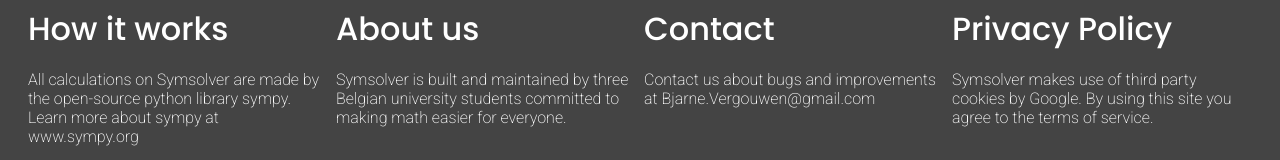
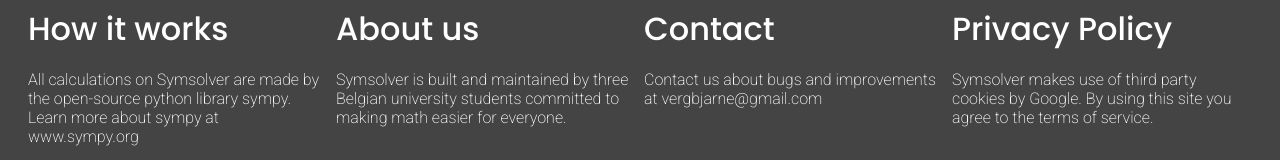
Before and after one commit to RagnarVdB/symsolver, a Vue app in the folder client/: page /#/ in a window 1280 px wide. Shown: the part 1978-2138 px from the top of the page. Built offline with nearby package versions, Linux system fonts and the light colour scheme.

Commit message:
nieuw domein server aangepast

```diff
--- a/client/src/App.vue
+++ b/client/src/App.vue
@@ -95,7 +95,7 @@
         >
           <path d="M25 3.75226C25 5.1085 24.0054 5.69621 23.1013 5.69621C22.2423 5.69621 21.2477 5.1085 21.2477 3.79747C21.2477 3.16456 21.6094 2.12477 22.9204 1.94394C21.9259 1.08499 20.5244 0.994576 20.0723 0.994576C18.038 0.994576 16.5009 2.12477 15.868 10.443L15.009 21.6998C14.6474 26.7179 13.0199 39.8734 12.4322 42.2242C11.4376 46.293 9.26763 50.226 4.97288 50.226C2.2604 50.226 0 48.6438 0 46.4738C0 45.1175 0.994575 44.5298 1.89873 44.5298C2.75769 44.5298 3.75226 45.1175 3.75226 46.4286C3.75226 47.0615 3.3906 48.1013 2.07957 48.2821C3.02893 49.0958 4.38517 49.2315 4.97288 49.2315C7.54973 49.2315 9.17721 47.1971 9.76492 39.783L10.6239 28.5262C11.0307 23.0561 12.6582 10.3074 13.2007 7.82098C13.9693 4.38517 15.7324 0 20.0271 0C22.7396 0 25 1.58228 25 3.75226Z" />
         </svg>
-        <h1>symsolver</h1>
+        <h1>Symsolver</h1>
       </div>
       <div class="filler" />
     </header>
--- a/client/src/views/Home.vue
+++ b/client/src/views/Home.vue
@@ -42,7 +42,7 @@
       </div>
       <div>
         <h3>Contact</h3>
-        <p>Contact us about bugs and improvements at Bjarne.Vergouwen@gmail.com</p>
+        <p>Contact us about bugs and improvements at vergbjarne@gmail.com</p>
       </div>
       <div>
         <h3>Privacy Policy</h3>
```
Also changed, not shown: 2 other files (tests, documents, lock files or other folders).
